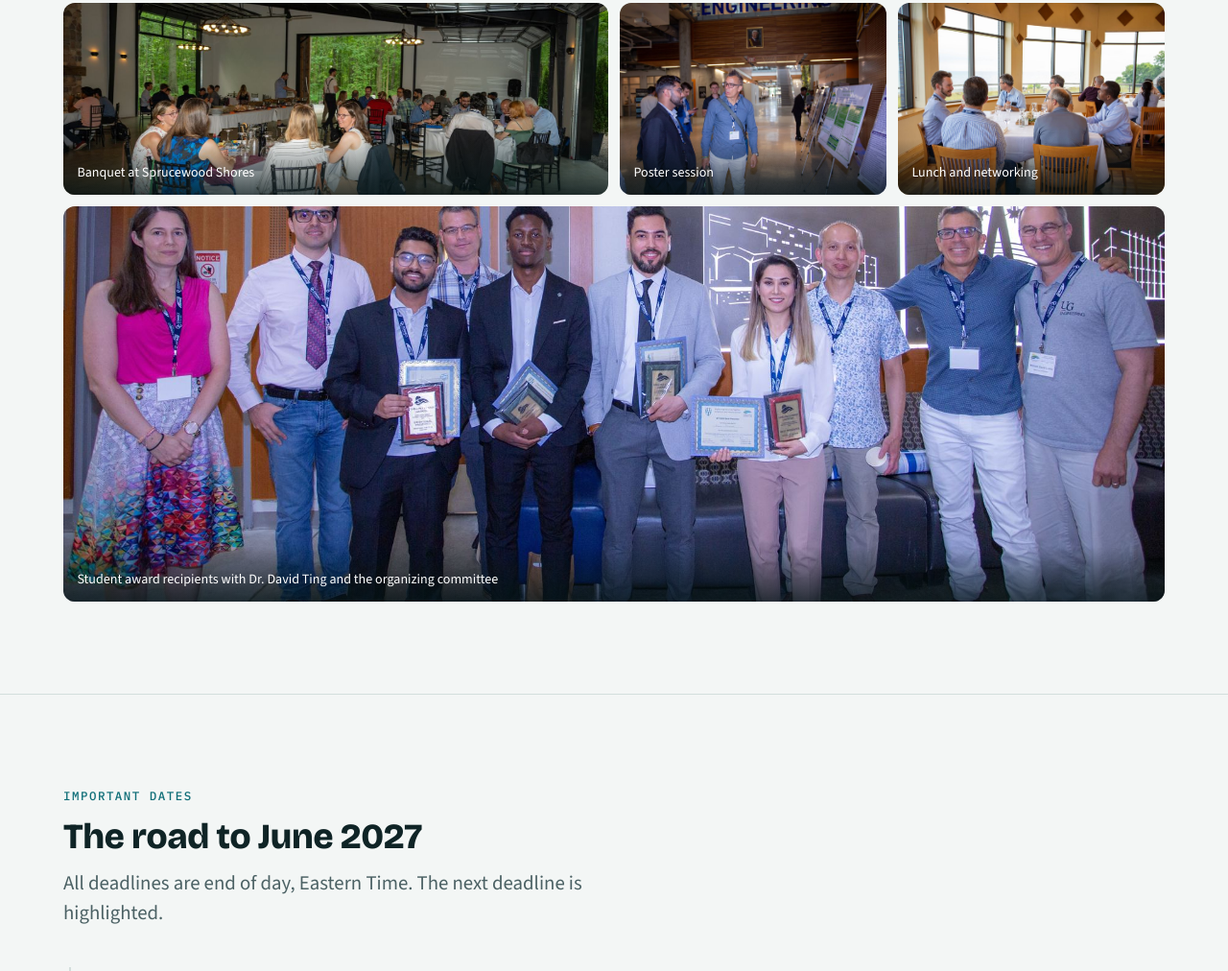
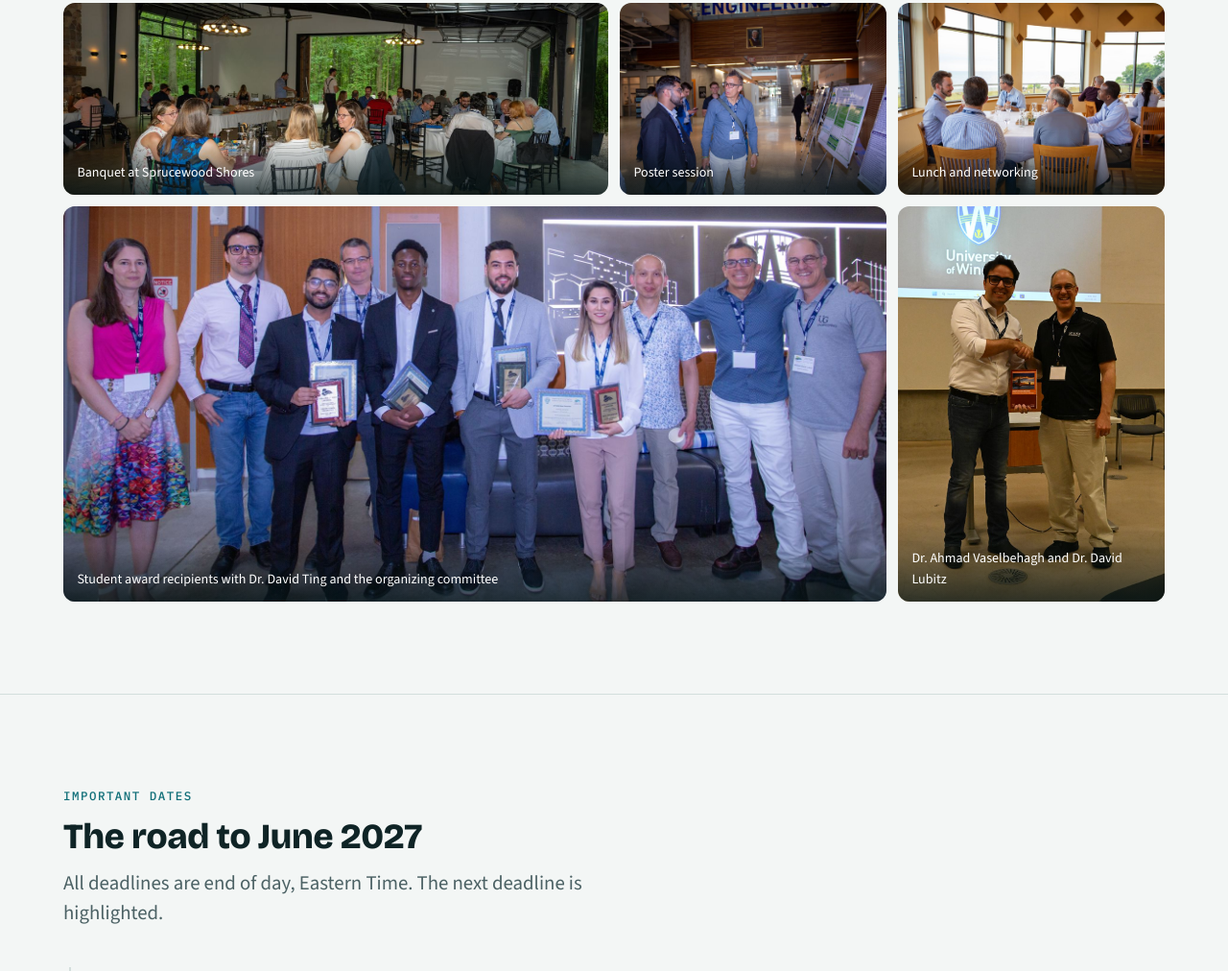
Before and after one commit to Vasel-FMRL/cea-conference, a plain HTML site: page index.html in a window 1280 px wide. Shown: the part 2631-3643 px from the top of the page at 96% size. Drawn offline with nearby package versions, Linux system fonts and the light colour scheme.

Commit message:
Add handshake photo beside the award group photo

```diff
--- a/index.html
+++ b/index.html
@@ -254,6 +254,9 @@ tr.closed td.num{text-decoration:line-through}
 .gallery figure.wide{grid-column:span 2}
 .gallery figure.tall{grid-row:span 2}
 .gallery figure.full{grid-column:1/-1;grid-row:span 2}
+.gallery figure.span3{grid-column:span 3;grid-row:span 2}
+.gallery figure.side{grid-row:span 2}
+@media (max-width:820px){.gallery figure.span3{grid-column:1/-1}.gallery figure.side{grid-column:1/-1;grid-row:span 2}}
 .gallery img{width:100%;height:100%;object-fit:cover;display:block;transition:transform .5s ease}
 .gallery figure:hover img{transform:scale(1.04)}
 .gallery figcaption{position:absolute;left:0;right:0;bottom:0;padding:1.5rem .9rem .7rem;font-size:.88rem;color:#fff;background:linear-gradient(transparent,rgba(5,20,22,.75))}
@@ -431,7 +434,8 @@ footer b{color:var(--hero-fg)}
       <figure class="wide"><img src="assets/photos/banquet.jpg" alt="Guests at the conference banquet in a bright hall" loading="lazy"><figcaption>Banquet at Sprucewood Shores</figcaption></figure>
       <figure><img src="assets/photos/posters.jpg" alt="Attendees discussing research posters" loading="lazy"><figcaption>Poster session</figcaption></figure>
       <figure><img src="assets/photos/lunch.jpg" alt="Attendees talking over lunch" loading="lazy"><figcaption>Lunch and networking</figcaption></figure>
-      <figure class="full"><img src="assets/photos/award-group.jpg" alt="The four student award recipients holding their plaques, with Dr. David Ting and members of the organizing committee" loading="lazy" style="object-position:50% 40%"><figcaption>Student award recipients with Dr. David Ting and the organizing committee</figcaption></figure>
+      <figure class="span3"><img src="assets/photos/award-group.jpg" alt="The four student award recipients holding their plaques, with Dr. David Ting and members of the organizing committee" loading="lazy" style="object-position:50% 40%"><figcaption>Student award recipients with Dr. David Ting and the organizing committee</figcaption></figure>
+      <figure class="side"><img src="assets/photos/handshake.jpg" alt="Dr. Ahmad Vaselbehagh and Dr. David Lubitz shaking hands in front of the University of Windsor logo" loading="lazy" style="object-position:50% 30%"><figcaption>Dr. Ahmad Vaselbehagh and Dr. David Lubitz</figcaption></figure>
     </div>
   </div>
 </section>
```
Also changed, not shown: assets/photos/handshake.jpg (added).
